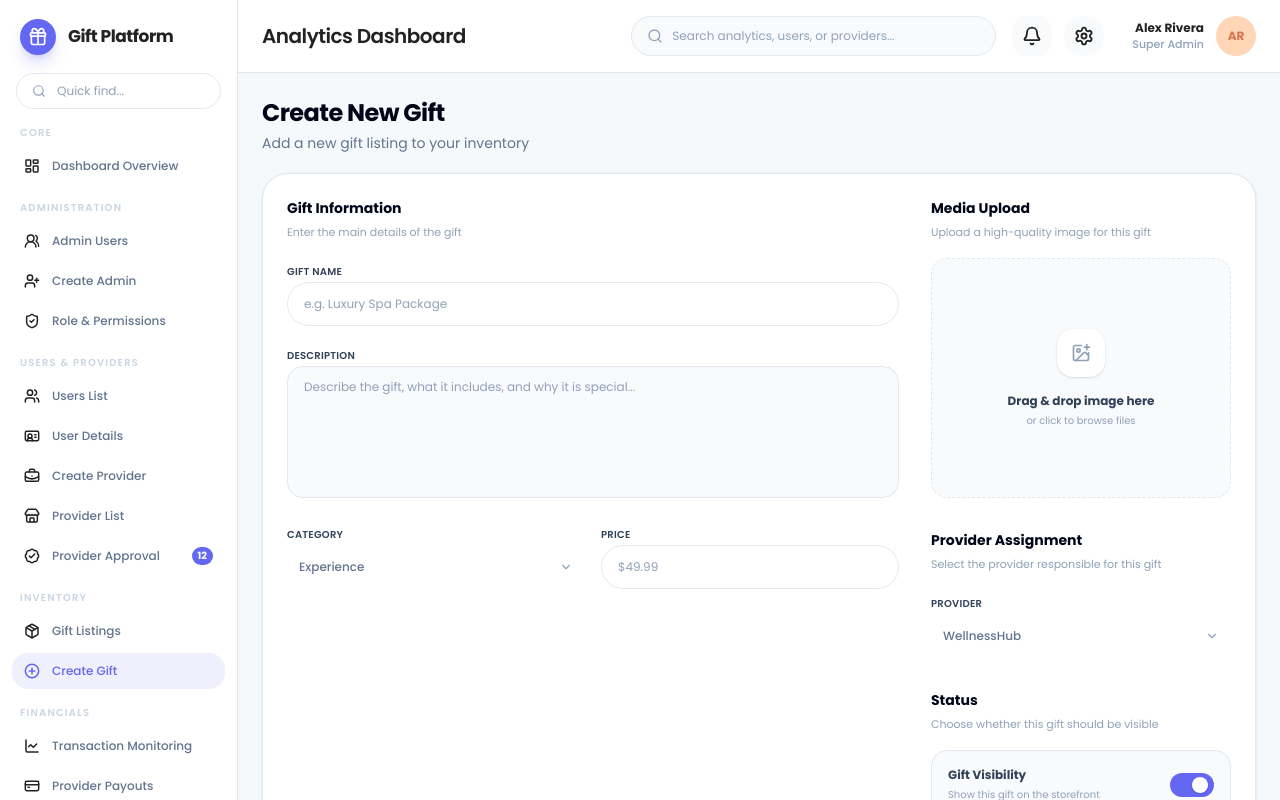
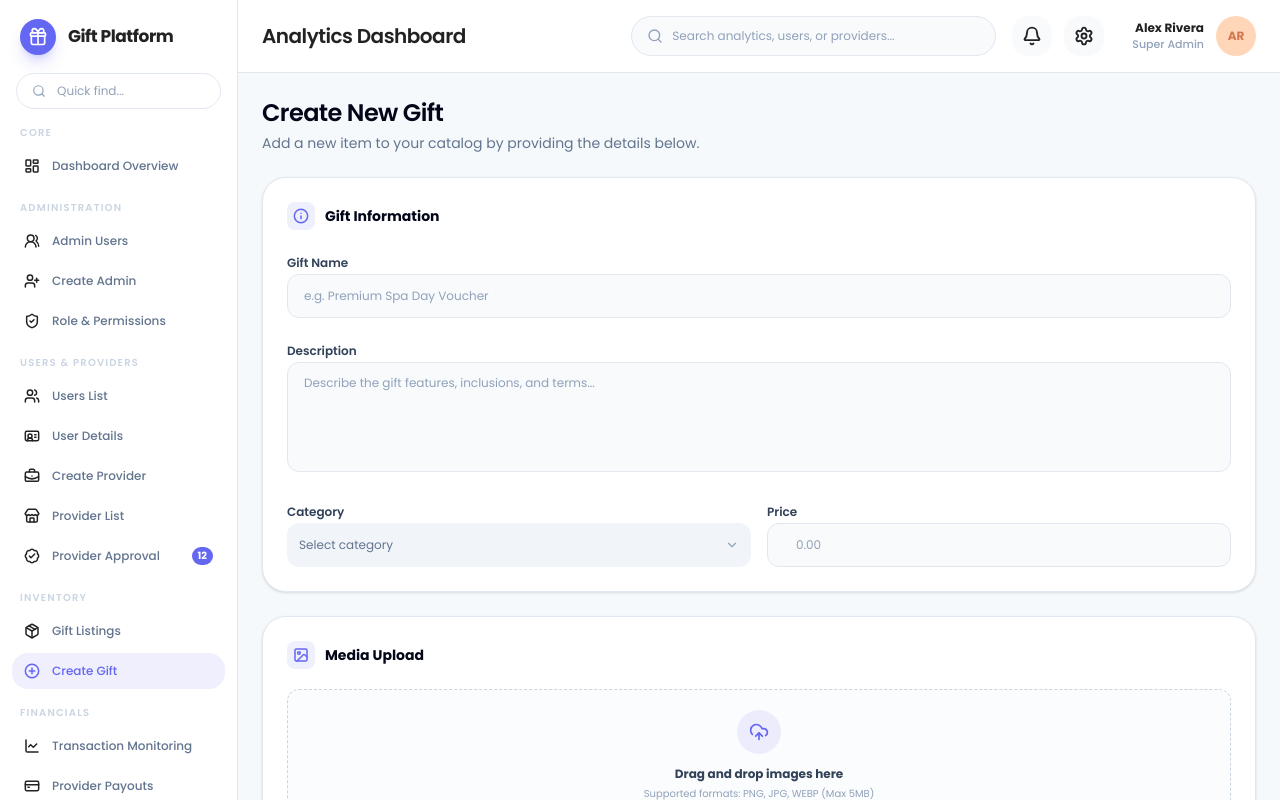
Before and after one commit to Dcodaxproducts/gift-shop, a Next.js app: page /create-gift in a window 1280 px wide. Shown: the top 800 px of the page. Built offline with nearby package versions, Linux system fonts and the light colour scheme.

Commit message:
fixed create gift ui

```diff
--- a/src/components/pages/create-gift.tsx
+++ b/src/components/pages/create-gift.tsx
@@ -1,8 +1,16 @@
 "use client";
 
 import { useState } from "react";
-import { ImagePlus } from "lucide-react";
+import {
+  Briefcase,
+  CloudUpload,
+  Eye,
+  Gift,
+  ImageIcon,
+  Info,
+} from "lucide-react";
 import { giftCategoryOptions, giftProviderOptions } from "@/constants/gifts";
+import { PageHeader } from "@/components/common/page-header";
 import { Button } from "@/components/ui/button";
 import { Card, CardContent } from "@/components/ui/card";
 import { Input } from "@/components/ui/input";
@@ -16,23 +24,27 @@ import {
 } from "@/components/ui/select";
 import { Switch } from "@/components/ui/switch";
 
-function FormSection({
+function SectionCard({
+  icon: Icon,
   title,
-  description,
   children,
-  className = "",
 }: {
+  icon: React.ElementType;
   title: string;
-  description: string;
   children: React.ReactNode;
-  className?: string;
 }) {
   return (
-    <section className={className}>
-      <h2 className="text-sm font-black text-slate-950">{title}</h2>
-      <p className="mt-1 text-[11px] leading-5 text-slate-400">{description}</p>
-      <div className="mt-4">{children}</div>
-    </section>
+    <Card className="rounded-2xl border border-slate-200 bg-white shadow-sm">
+      <CardContent className="p-6">
+        <div className="flex items-center gap-2.5">
+          <span className="flex size-7 items-center justify-center rounded-lg bg-primary/10 text-primary">
+            <Icon className="size-4" strokeWidth={2.25} />
+          </span>
+          <h2 className="text-sm font-bold text-slate-950">{title}</h2>
+        </div>
+        <div className="mt-5">{children}</div>
+      </CardContent>
+    </Card>
   );
 }
 
@@ -40,101 +52,116 @@ export function CreateGiftPage() {
   const [visible, setVisible] = useState(true);
 
   return (
+    <div className="space-y-6">
+      <PageHeader
+        title="Create New Gift"
+        description="Add a new item to your catalog by providing the details below."
+      />
+
+      <SectionCard icon={Info} title="Gift Information">
         <div className="space-y-5">
-      <div>
-        <h1 className="text-2xl font-black tracking-tight text-slate-950">Create New Gift</h1>
-        <p className="mt-1 text-sm text-slate-500">Add a new gift listing to your inventory</p>
-      </div>
-
-      <Card className="rounded-[26px] border border-slate-200 bg-white shadow-sm">
-        <CardContent className="p-6">
-          <div className="grid gap-8 xl:grid-cols-[minmax(0,1fr)_300px]">
-            <FormSection
-              title="Gift Information"
-              description="Enter the main details of the gift"
-            >
-              <div className="space-y-4">
           <div className="space-y-2">
-                  <Label htmlFor="gift-name" className="text-[10px] uppercase tracking-wide text-slate-500">Gift Name</Label>
-                  <Input id="gift-name" placeholder="e.g. Luxury Spa Package" className="h-11! rounded-2xl bg-white text-xs" />
+            <Label htmlFor="gift-name">Gift Name</Label>
+            <Input
+              id="gift-name"
+              placeholder="e.g. Premium Spa Day Voucher"
+              className="h-11! rounded-xl bg-slate-50 text-xs"
+            />
           </div>
 
           <div className="space-y-2">
-                  <Label htmlFor="gift-description" className="text-[10px] uppercase tracking-wide text-slate-500">Description</Label>
+            <Label htmlFor="gift-description">Description</Label>
             <textarea
               id="gift-description"
-                    placeholder="Describe the gift, what it includes, and why it is special..."
-                    className="min-h-[132px] w-full resize-none rounded-2xl border border-slate-200 bg-slate-50 px-4 py-3 text-xs text-slate-700 outline-none transition placeholder:text-slate-400 focus:border-primary focus:bg-white focus:ring-4 focus:ring-primary/10"
+              placeholder="Describe the gift features, inclusions, and terms..."
+              className="min-h-[110px] w-full resize-none rounded-xl border border-slate-200 bg-slate-50 px-4 py-3 text-xs text-slate-700 outline-none transition placeholder:text-slate-400 focus:border-primary focus:bg-white focus:ring-4 focus:ring-primary/10"
             />
           </div>
 
           <div className="grid gap-4 sm:grid-cols-2">
             <div className="space-y-2">
-                    <Label className="text-[10px] uppercase tracking-wide text-slate-500">Category</Label>
-                    <Select defaultValue="experience">
-                      <SelectTrigger className="h-11 w-full rounded-2xl bg-white text-xs">
-                        <SelectValue />
+              <Label>Category</Label>
+              <Select>
+                <SelectTrigger className="h-11 w-full rounded-xl text-xs">
+                  <SelectValue placeholder="Select category" />
                 </SelectTrigger>
                 <SelectContent>
-                        {giftCategoryOptions.filter((option) => option.value !== "all").map((option) => (
-                          <SelectItem key={option.value} value={option.value}>{option.label}</SelectItem>
+                  {giftCategoryOptions
+                    .filter((option) => option.value !== "all")
+                    .map((option) => (
+                      <SelectItem key={option.value} value={option.value}>
+                        {option.label}
+                      </SelectItem>
                     ))}
                 </SelectContent>
               </Select>
             </div>
 
             <div className="space-y-2">
-                    <Label htmlFor="gift-price" className="text-[10px] uppercase tracking-wide text-slate-500">Price</Label>
-                    <Input id="gift-price" placeholder="$49.99" className="h-11! rounded-2xl bg-white text-xs" />
+              <Label htmlFor="gift-price">Price</Label>
+              <div className="relative">
+                <span className="pointer-events-none absolute left-4 top-1/2 -translate-y-1/2 text-xs text-slate-400">
+                  $
+                </span>
+                <Input
+                  id="gift-price"
+                  placeholder="0.00"
+                  className="h-11! rounded-xl bg-slate-50 pl-7 text-xs"
+                />
               </div>
             </div>
           </div>
-            </FormSection>
+        </div>
+      </SectionCard>
 
-            <div className="space-y-8">
-              <FormSection
-                title="Media Upload"
-                description="Upload a high-quality image for this gift"
-              >
+      <SectionCard icon={ImageIcon} title="Media Upload">
         <button
           type="button"
-                  className="flex min-h-[240px] w-full flex-col items-center justify-center rounded-2xl border border-dashed border-slate-200 bg-slate-50 px-5 text-center transition hover:bg-slate-100"
+          className="flex min-h-[180px] w-full flex-col items-center justify-center rounded-xl border border-dashed border-slate-300 bg-slate-50/60 px-5 text-center transition hover:bg-slate-100"
         >
-                  <span className="flex size-12 items-center justify-center rounded-2xl bg-white text-slate-400 shadow-sm">
-                    <ImagePlus className="size-5" />
+          <span className="flex size-11 items-center justify-center rounded-full bg-primary/10 text-primary">
+            <CloudUpload className="size-5" />
           </span>
-                  <p className="mt-4 text-xs font-bold text-slate-700">Drag &amp; drop image here</p>
-                  <p className="mt-1 text-[10px] text-slate-400">or click to browse files</p>
+          <p className="mt-3 text-xs font-bold text-slate-700">
+            Drag and drop images here
+          </p>
+          <p className="mt-1 text-[10px] text-slate-400">
+            Supported formats: PNG, JPG, WEBP (Max 5MB)
+          </p>
+          <span className="mt-4 inline-flex h-8 items-center rounded-lg bg-white px-4 text-[11px] font-semibold text-slate-700 shadow-sm ring-1 ring-slate-200">
+            Browse Files
+          </span>
         </button>
-              </FormSection>
+      </SectionCard>
 
-              <FormSection
-                title="Provider Assignment"
-                description="Select the provider responsible for this gift"
-              >
+      <div className="grid gap-6 lg:grid-cols-2">
+        <SectionCard icon={Briefcase} title="Provider Assignment">
           <div className="space-y-2">
-                  <Label className="text-[10px] uppercase tracking-wide text-slate-500">Provider</Label>
-                  <Select defaultValue="wellnesshub">
-                    <SelectTrigger className="h-11 w-full rounded-2xl bg-white text-xs">
-                      <SelectValue />
+            <Label>Select Provider</Label>
+            <Select>
+              <SelectTrigger className="h-11 w-full rounded-xl bg-slate-50 text-xs">
+                <SelectValue placeholder="Select a provider" />
               </SelectTrigger>
               <SelectContent>
-                      {giftProviderOptions.filter((option) => option.value !== "all").map((option) => (
-                        <SelectItem key={option.value} value={option.value}>{option.label}</SelectItem>
+                {giftProviderOptions
+                  .filter((option) => option.value !== "all")
+                  .map((option) => (
+                    <SelectItem key={option.value} value={option.value}>
+                      {option.label}
+                    </SelectItem>
                   ))}
               </SelectContent>
             </Select>
           </div>
-              </FormSection>
+        </SectionCard>
 
-              <FormSection
-                title="Status"
-                description="Choose whether this gift should be visible"
-              >
-                <div className="flex items-center justify-between rounded-2xl border border-slate-200 bg-slate-50 px-4 py-4">
+        <SectionCard icon={Eye} title="Status">
+          <div className="flex items-center justify-between rounded-xl bg-slate-50 px-4 py-3">
             <div>
               <p className="text-xs font-bold text-slate-700">Gift Visibility</p>
-                    <p className="mt-1 text-[10px] text-slate-400">Show this gift on the storefront</p>
+              <p className="mt-0.5 text-[10px] text-slate-400">
+                Toggle active or inactive status
+              </p>
             </div>
             <Switch
               checked={visible}
@@ -142,16 +169,18 @@ export function CreateGiftPage() {
               className="h-6 w-11"
             />
           </div>
-              </FormSection>
-            </div>
+        </SectionCard>
       </div>
 
-          <div className="mt-8 flex justify-end gap-3 border-t border-slate-100 pt-5">
-            <Button variant="outline" className="h-10 rounded-xl px-5 text-xs">Cancel</Button>
-            <Button className="h-10 rounded-xl px-5 text-xs">Save Gift</Button>
+      <div className="flex justify-end gap-3">
+        <Button variant="outline" className="h-10 rounded-xl px-5 text-xs">
+          Cancel
+        </Button>
+        <Button className="h-10 rounded-xl px-5 text-xs gap-2">
+          <Gift className="size-4" strokeWidth={2.25} />
+          Save Gift
+        </Button>
       </div>
-        </CardContent>
-      </Card>
     </div>
   );
 }
--- a/src/components/ui/select.tsx
+++ b/src/components/ui/select.tsx
@@ -16,7 +16,7 @@ export function SelectTrigger({
   return (
     <SelectPrimitive.Trigger
       className={cn(
-        "flex h-9 items-center justify-between gap-2 rounded-full bg-slate-100 px-3 text-xs font-medium text-slate-500 outline-none transition hover:bg-slate-50 focus:ring-4 focus:ring-primary/10 disabled:cursor-not-allowed disabled:opacity-50",
+        "flex h-9 items-center justify-between gap-2 rounded-full bg-slate-100 px-3 text-sm text-slate-500 outline-none transition hover:bg-slate-50 disabled:cursor-not-allowed disabled:opacity-50",
         className,
       )}
       {...props}
```
Lines whose indentation alone changed are shown as unchanged.
